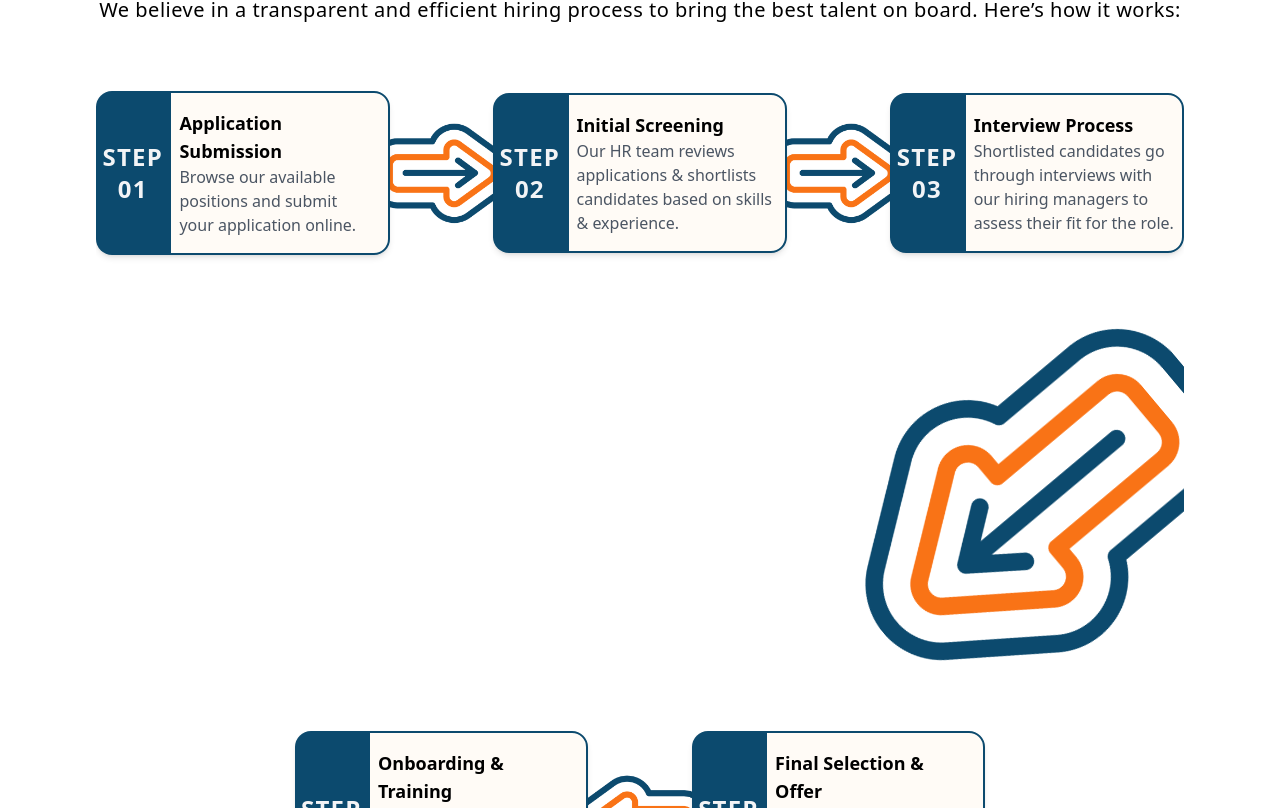
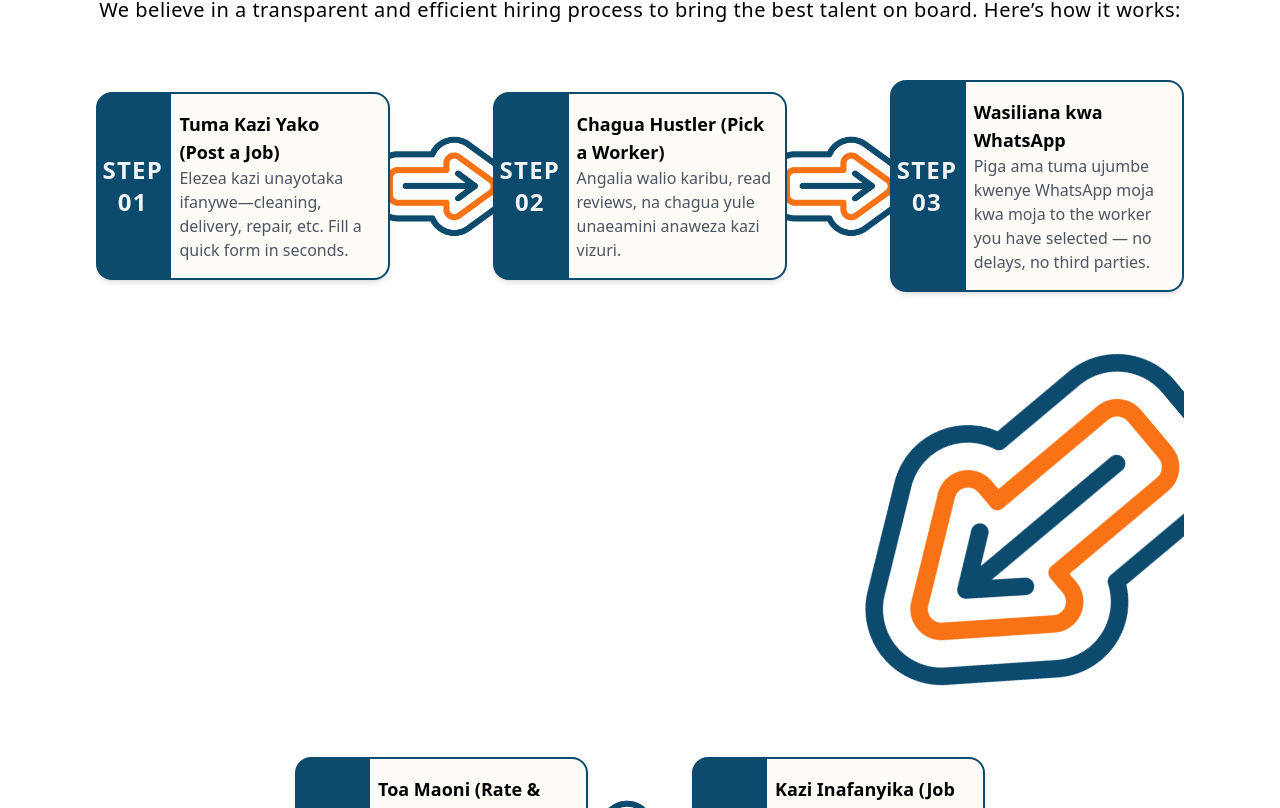
Before and after one commit to Muriuk/WorkHorizon, a Next.js app: page / in a window 1280 px wide. Shown: the part 1632-2440 px from the top of the page. Built offline with nearby package versions, Linux system fonts and the light colour scheme.

Commit message:
Update hiringprocess.tsx

```diff
--- a/app/ui/home/hiringprocess.tsx
+++ b/app/ui/home/hiringprocess.tsx
@@ -3,28 +3,37 @@ import Image from "next/image"
 
 export default function HiringProcess() {
     const HP = [
-        {
-            image: '/assets/step1.jpg',
-            head:'Application Submission',
-            text: 'Browse our available positions and submit your application online.',
-        },{
-            image: '/assets/step1.jpg',
-            head:'Initial Screening',
-            text: 'Our HR team reviews applications & shortlists candidates based on skills & experience.',
-        },{
-            image: '/assets/step1.jpg',
-            head:'Interview Process',
-            text: 'Shortlisted candidates go through interviews with our hiring managers to assess their fit for the role.',
-        },{
-            image: '/assets/step1.jpg',
-            head:'Final Selection & Offer',
-            text: 'Successful candidates receive an offer letter and guidance on the onboarding process.',
-        },{
-            image: '/assets/step1.jpg',
-            head:'Onboarding & Training',
-            text: 'Join Work Horizon and receive training to ensure a smooth transition into your new role.',
-        },
-    ]
+    {
+        image: '/assets/post-job.jpg',
+        head: 'Tuma Kazi Yako (Post a Job)',
+        text: 'Elezea kazi unayotaka ifanywe—cleaning, delivery, repair, etc. Fill a quick form in seconds.',
+    },
+    {
+        image: '/assets/select-worker.jpg',
+        head: 'Chagua Hustler (Pick a Worker)',
+        text: 'Angalia walio karibu, read reviews, na chagua yule unaeamini anaweza kazi vizuri.',
+    },
+    {
+        image: '/assets/contact-whatsapp.jpg',
+        head: 'Wasiliana kwa WhatsApp',
+        text: 'Piga ama tuma ujumbe kwenye WhatsApp moja kwa moja to the worker you have selected — no delays, no third parties.',
+    },
+    {
+        image: '/assets/work-done.jpg',
+        head: 'Kazi Inafanyika (Job Gets Done)',
+        text: 'Hustler mwenye umechagua anakuja na anafanya kazi yako haraka na kwa uaminifu.',
+    },
+    {
+        image: '/assets/feedback.jpg',
+        head: 'Toa Maoni (Rate & Review)',
+        text: 'Baada ya kazi, toa maoni na rating ili kusaidia wengine kupata huduma bora.',
+    }, {
+        image: '/assets/disclaimer.jpg',
+        head: 'Angalizo Muhimu (Disclaimer)',
+        text: 'Kazibase haikusanyi wala kupokea malipo. Malipo yote hufanywa moja kwa moja kati ya mteja na hustler.',
+    },
+];
+
     return(
         <div className="container flex flex-col my-14 lg:my-28 overflow-hidden">
             <h3 className="text-3xl xl:text-4xl capitalize text-sky-900 font-bold xl:mb-3 text-center" data-aos='fade-up'>Our Hiring Process</h3>
```
